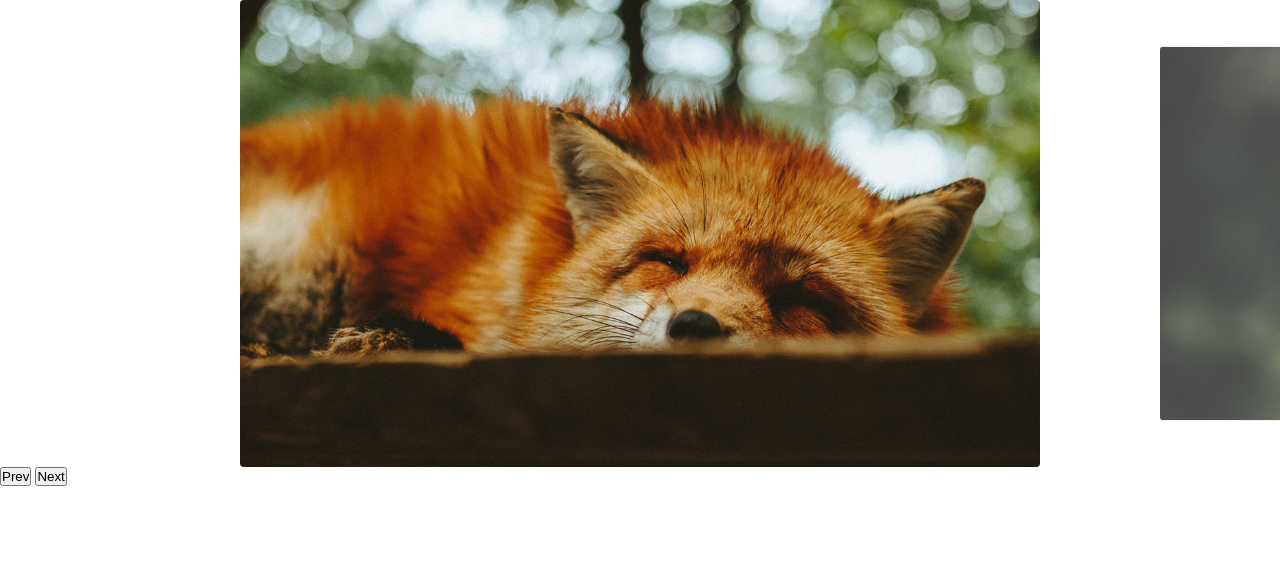
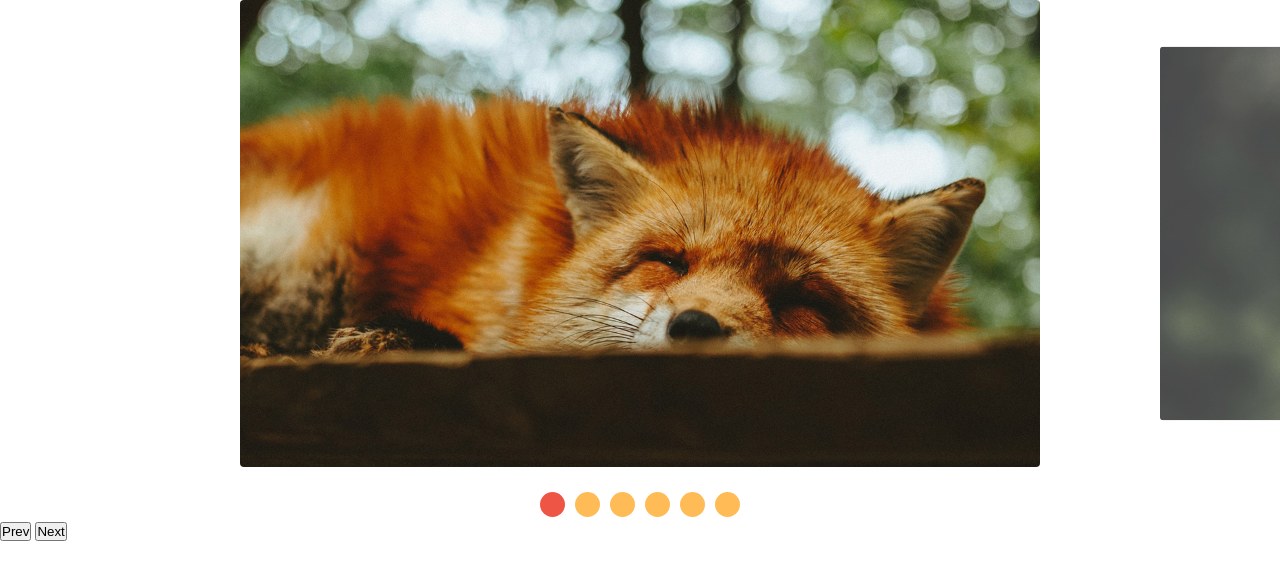
Before and after one commit to KLusvarghi/Slides, a plain HTML site: page index.html in a window 1280 px wide. Drawn offline with Linux system fonts and the light colour scheme.

Commit message:
Paginação por slide adicionado

```diff
--- a/css/style.css
+++ b/css/style.css
@@ -47,3 +47,28 @@ img {
 .slide:hover {
   will-change:transition;
 }
+
+
+/*  estilização da navegação por imagem */
+
+[data-control="slide"] {
+  display: flex;
+  justify-content: center;
+  margin-top:20px
+}
+
+
+[data-control="slide"] li a {
+  display: block;
+  width:25px;
+  height: 25px;
+  background-color: #FB5;
+  border-radius:50%;
+  overflow: hidden; /* para que o texto não apareã*/
+  text-indent: -9999px; /* para mover o texto e ele sair da tela*/
+  margin: 5px;
+}
+
+[data-control="slide"] li.active a, [data-control="slide"] li a:hover{
+  background-color: #E54;
+}
--- a/index.html
+++ b/index.html
@@ -4,24 +4,24 @@
     <meta charset="UTF-8" />
     <meta http-equiv="X-UA-Compatible" content="IE=edge" />
     <meta name="viewport" content="width=device-width, initial-scale=1.0" />
-    <title>Document</title>
+    <title>Slide</title>
     <link rel="stylesheet" href="css/style.css" />
   </head>
   <body>
     <div class="slide-wrapper">
       <ul class="slide">
-        <li><img src="img/foto1.jpg" alt="foto1" /></li>
-        <li><img src="img/foto2.jpg" alt="foto2" /></li>
-        <li><img src="img/foto3.jpg" alt="foto3" /></li>
-        <li><img src="img/foto4.jpg" alt="foto4" /></li>
-        <li><img src="img/foto5.jpg" alt="foto5" /></li>
-        <li><img src="img/foto6.jpg" alt="foto6" /></li>
+        <li><img src="img/foto1.jpg" alt=""></li>
+        <li><img src="img/foto2.jpg" alt=""></li>
+        <li><img src="img/foto3.jpg" alt=""></li>
+        <li><img src="img/foto4.jpg" alt=""></li>
+        <li><img src="img/foto5.jpg" alt=""></li>
+        <li><img src="img/foto6.jpg" alt=""></li>
       </ul>
     </div>
     <div class="arrow-nav">
       <button class="prev">Prev</button>
       <button class="next">Next</button>
     </div>
-    <script src="js/script.js" type="module"></script>
+    <script type="module" src="js/script.js"></script>
   </body>
 </html>
--- a/js/script.js
+++ b/js/script.js
@@ -1,7 +1,8 @@
-import {Slidenav} from './slide.js';
+import { SlideNav } from './slide.js';
 
-const slide = new Slidenav('.slide', '.slide-wrapper');
-slide.init()
+const slide = new SlideNav('.slide', '.slide-wrapper');
+slide.init();
+slide.addArrow('.prev', '.next');
 
 
-slide.addArrow('.prev', '.next')
+slide.addControl()
--- a/js/slide.js
+++ b/js/slide.js
@@ -1,5 +1,5 @@
 // lembrando que o debounce serve para que ative uma quantidade menor o evento desejado, conforme o tempo passado
-import debounce from './debounce.js' // tendo que ativar o debounce sempre quando fazemos o bind
+import debounce from "./debounce.js"; // tendo que ativar o debounce sempre quando fazemos o bind
 
 export class Slide {
   constructor(slide, wrapper) {
@@ -134,6 +134,11 @@ export class Slide {
     this.slidesIndexNav(index);
     this.dist.finalPosition = activeSlide.position; // passando para a propriedade do objeto o valor final do slide
     this.chengeActiveClass();
+
+
+    // toda vez que mudar o slide ele irá emetir esse evento "this.changeEvent"
+    // passando o evento para o me "wrapper"
+    this.wrapper.dispatchEvent(this.changeEvent); // então toda vez que o método "changeSlide" for chamado, ele irá disparar o evento (dispatchEvent), de "this.changeEvent"
   }
 
   chengeActiveClass() {
@@ -160,15 +165,16 @@ export class Slide {
   }
 
   // quando acontece o risize ele acaba distorcendo os efeitos. Sendo o "Riseze" um evento de quando mexemos a tela
-  onResize(){
-    setTimeout(() => { // colcoando dentro do etTiemout pq mesmo resetando as configurrações ele buga as vez, então após o resize ele irá esperar 1 segundo e ai sim resetar as configurações
-      this.slidesConfig() // resetando as configurações quando mover a tela
+  onResize() {
+    setTimeout(() => {
+      // colcoando dentro do etTiemout pq mesmo resetando as configurrações ele buga as vez, então após o resize ele irá esperar 1 segundo e ai sim resetar as configurações
+      this.slidesConfig(); // resetando as configurações quando mover a tela
       this.changeSlide(this.index.active); // mudando para o slide ativo
-    }, 1000)
+    }, 1000);
   }
 
-  addResizeEvent(){
-    window.addEventListener('resize', this.onResize)
+  addResizeEvent() {
+    window.addEventListener("resize", this.onResize);
   }
 
   // como será necessario fazer o bind varias vezes, temos um método espécifico para isso
@@ -176,10 +182,11 @@ export class Slide {
     this.onStart = this.onStart.bind(this);
     this.onMove = this.onMove.bind(this);
     this.onEnd = this.onEnd.bind(this);
-    this.onResize = debounce(this.onResize.bind(this), 200) // tendo que ativar o debounce sempre quando fazemos o bind
 
     this.activePrevSlide = this.activePrevSlide.bind(this);
     this.activeNextSlide = this.activeNextSlide.bind(this);
+
+    this.onResize = debounce(this.onResize.bind(this), 200); // tendo que ativar o debounce sempre quando fazemos o bind
   }
 
   init() {
@@ -187,26 +194,90 @@ export class Slide {
     this.transition(true);
     this.addSlideEvents();
     this.slidesConfig();
-    this.addResizeEvent()
-    this.changeSlide(0) //ativando um slide inicial
+    this.addResizeEvent();
+    this.changeSlide(0); //ativando um slide inicial
     return this;
   }
 }
 
+// criando outra classe que extendo da classe "slide", possuindo os mesmo métodos e atributos
+export class SlideNav extends Slide {
+  constructor(slide, wrapper) { // podendo usar o "...args" assim, que ee irá desestruturar e enteder
+    super(slide, wrapper); //quando usamos o contrutor de uma classe estendida, temos que usar o "super()" para puxar os argumentos da classe super
+    this.bindControlEvents() // assim que iniciar a função ele fará o bind
+
+    // criando um EVENTO próprio
+    this.changeEvent = new Event('changeEvent') // passando como parametro o nome que ele terá
+  }
+
+  addArrow(prev, next) {
+    this.prevElement = document.querySelector(prev);
+    this.nextElement = document.querySelector(next);
+    this.addArrowEvent();
+  }
+
+  addArrowEvent() {
+    this.prevElement.addEventListener("click", this.activePrevSlide);
+    this.nextElement.addEventListener("click", this.activeNextSlide);
+  }
+
+  createControl() {
+    const control = document.createElement("ul");
+    control.dataset.control = "slide"; // adicioando um "data" nele para poder estilzia-lo, chamando "data-control"
+
+    this.slideArray.forEach((item, index) => {
+      // percorrendo cada slide
+      control.innerHTML += `<li><a href="#slide${index + 1}">${
+        index + 1
+      }</a></li>`;
+    });
+    // console.log(control)
+    this.wrapper.appendChild(control); //adicionando logo abaixo do "wrapper" a lista de li que criamos
+    return control;
+  }
+
+  // evento para mudar de slide ao clicar na bolinha
+  eventControl(item, index) {
+    item.addEventListener("click", (event) => {
+      // não precisando fazer um callback e chamando outra função, podendo usar uma arrowFunction mesmo
+      event.preventDefault(); // previnindo o evento padrão
+      this.changeSlide(index); //chamando o método que irá mudar o slide passando o index, sendo que cada bolinha já tem um index pré definido criando no método "createControl"
+    });
 
 
-// criando outra classe que extendo da classe "slide", possuindo os mesmo métodos e atributos
-export class Slidenav extends Slide {
+    // e após o evento ter sido disparado ele aotomaticamente entra no método e adicioan um evento ao "wrapper", assim, chamdno o "activeControlItem" que fará mudar a cor da bolinha conforme o index
+    // toda vez que mudar o slide ele irá adicionar esse evento ao wrapper
+    this.wrapper.addEventListener('changeEvent', this.activeControlItem) // como está passando como callbackm, tem que se fazer o bind
+  }
 
-    addArrow(prev, next) {
-      this.prevElement = document.querySelector(prev)
-      this.nextElement = document.querySelector(next)
-      this.addArrowEvent()
-    }
+  // método para adicionar classe de ativo ao item que estiver ativo no momento
+  activeControlItem()  {
+    this.controlArray.forEach((item) => item.classList.remove(this.activeClass)) // fazendo um looping pelos itens e removendo os itens ativos antes de ativar outro
+    this.controlArray[this.index.active].classList.add(this.activeClass)
+  }
 
 
-    addArrowEvent(){
-      this.prevElement.addEventListener("click", this.activePrevSlide)
-      this.nextElement.addEventListener("click", this.activeNextSlide)
-    }
+  addControl(customControl) {
+    // dando a opção ao usuário de passar o controle
+    this.control =
+      document.querySelector(customControl) || this.createControl(); //caso não passe nada como parametro, o control terá o valor como o retorno do método "createControl"
+    // console.log(this.control) //sendo o "this.control" a ul que contem as li'saber
+
+    // criando uma array com os itens dentro de "control" para facilitar a manipulação dos items
+    this.controlArray = [...this.control.children]; // desestruturando os filhos do "control", que são as li's, me retornando Array com os li's
+    // console.log(this.controlArray)
+
+    // adicioando o evento para que a bolinha fica marcado logo de inicio de
+    this.activeControlItem()
+
+    this.controlArray.forEach(this.eventControl); //podendo passar dessa maneira por ser igual ao de baixo, por que o callback vai entender
+    // this.controlArray.forEach((item, index) => this.eventControl(item, index))
+  }
+
+  // sem fazer o bind, ele dará que o "changeSlide" não foi definido, por que o this da linha 233 " this.changeSlide(index)", está fazendo referencia a esse this - "this.controlArray"
+  bindControlEvents() {
+    this.eventControl = this.eventControl.bind(this);
+    this.activeControlItem = this.activeControlItem.bind(this);
+
+  }
 }
```
